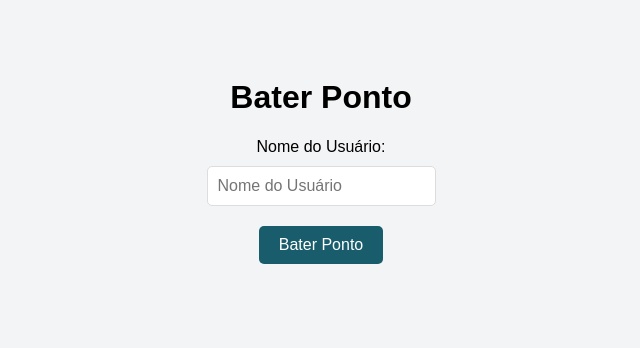
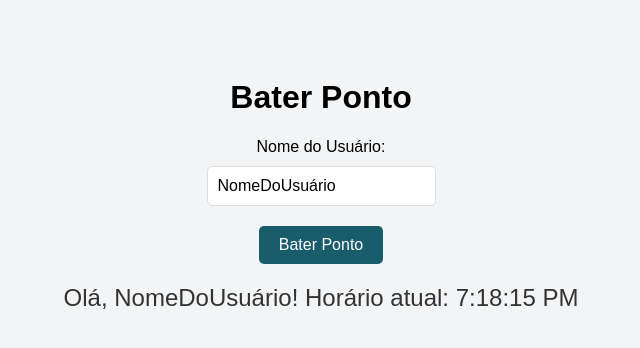
Before and after one commit to rocha-raphael/my_project, a Django app: page /index/ponto/ in a window 1280 px wide. Shown: the top 348 px of the page, without its empty margins (319-959 px from the left). Run offline with Django 5.2, Linux system fonts and the light colour scheme.

Commit message:
Update ponto.html

```diff
--- a/autentication/templates/ponto.html
+++ b/autentication/templates/ponto.html
@@ -57,7 +57,7 @@
 
     <script>
         // Definindo a variável nome_usuario diretamente para o exemplo
-        var nome_usuario = {{ nome_usuario }}; // Aqui você substituirá pela lógica de template ou outra fonte
+        var nome_usuario = "NomeDoUsuário"; // Aqui você substituirá pela lógica de template ou outra fonte
 
         window.onload = function() {
             // Preenche automaticamente o nome do usuário
@@ -69,8 +69,8 @@
         }
 
         function baterPonto() {
-            var horarioAtual = new Date().toLocaleTimeString();
-            document.getElementById('clock').innerText = `Olá, ${nome_usuario}! Horário atual: ${horarioAtual}`;
+            // Esta função pode ser usada para realizar ações adicionais ao bater ponto, se necessário
+            // Por enquanto, ela não realiza nenhuma ação adicional
         }
 
         function atualizarRelogio() {
```
